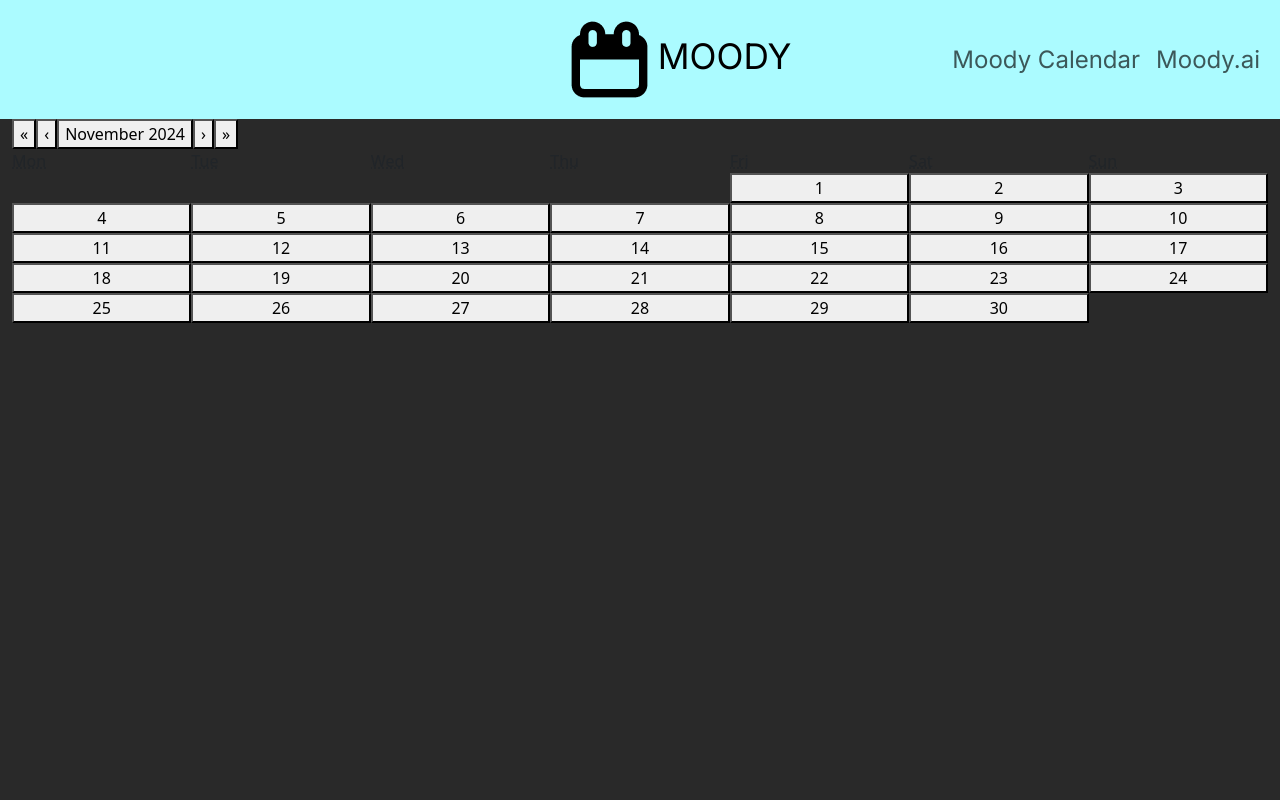
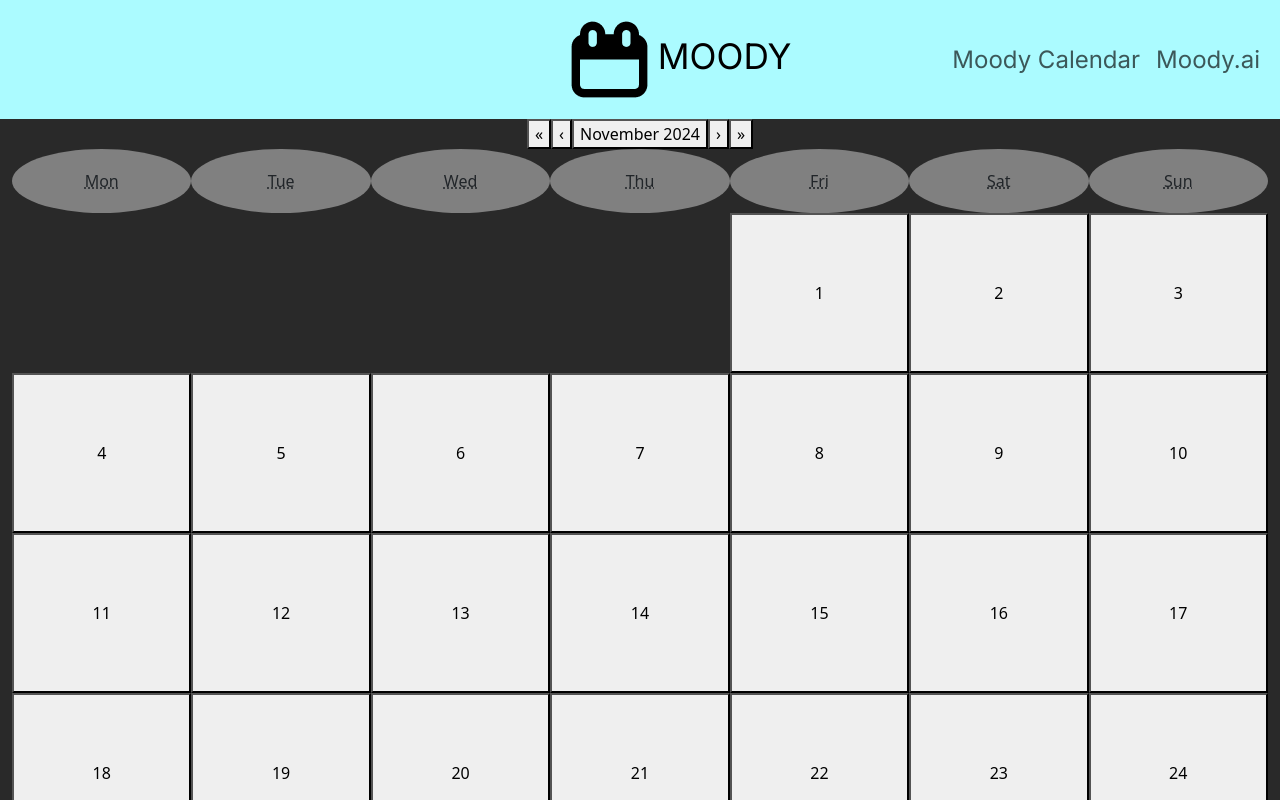
Before and after one commit to Jpdl925/Moody, a React (Vite) app: page /Calendar in a window 1280 px wide. Shown: the top 800 px of the page. Built offline with nearby package versions, Linux system fonts and the light colour scheme.

Commit message:
Styling needs to be fixed

```diff
--- a/src/components/months/january.tsx
+++ b/src/components/months/january.tsx
@@ -1,22 +1,31 @@
-import { Container, Image, Nav, Navbar, Table } from "react-bootstrap"
-import CalendarImage from '../../assets/Calendar.png';
+import { Container, Image, Nav, Navbar, Table } from "react-bootstrap";
+import CalendarImage from "../../assets/Calendar.png";
 import { Button } from "react-bootstrap";
 import Calendar from "react-calendar";
+import { useState } from "react";
+
+const january = () => {
 
 
-const january = () => {
+  const testfun = (e:any) => {
+    console.log(e);
+
+  }
+
   return (
     <>
       <Navbar expand="lg" className="py-3 navColor">
         <Container fluid>
           <Navbar.Toggle aria-controls="basic-navbar-nav" className="order-1" />
 
-
           <Navbar.Brand href="#home" className="navTitle">
-          <Image src={CalendarImage}/> MOODY
+            <Image src={CalendarImage} /> MOODY
           </Navbar.Brand>
 
-        <Navbar.Collapse id="basic-navbar-nav" className="order-2 justify-content-end">
+          <Navbar.Collapse
+            id="basic-navbar-nav"
+            className="order-2 justify-content-end"
+          >
             <Nav className=" navLinks">
               <Nav.Link href="#calendar">Moody Calendar</Nav.Link>
               <Nav.Link href="#ai">Moody.ai</Nav.Link>
@@ -26,34 +35,14 @@ const january = () => {
       </Navbar>
 
       <Container fluid>
-      <Calendar showNeighboringMonth={false}/>
-    {/* <Table >
-      <thead>
-        <tr className="text-center">
-          <th><Button className="dayBTN">S</Button></th>
-          <th><Button className="dayBTN">M</Button></th>
-          <th><Button className="dayBTN">T</Button></th>
-          <th><Button className="dayBTN">W</Button></th>
-          <th><Button className="dayBTN">T</Button></th>
-          <th><Button className="dayBTN">F</Button></th>
-          <th><Button className="dayBTN">S</Button></th>
-        </tr>
-      </thead>
-      <tbody className="text-center">
-        <tr>
-          <td><Button className="dayBTN">1</Button></td>
-          <td><Button className="dayBTN">2</Button></td>
-          <td><Button className="dayBTN">3</Button></td>
-          <td><Button className="dayBTN">4</Button></td>
-          <td><Button className="dayBTN">5</Button></td>
-          <td><Button className="dayBTN">6</Button></td>
-          <td><Button className="dayBTN">7</Button></td>
-        </tr>
-      </tbody>
-    </Table> */}
+        <Calendar
+        showNeighboringMonth={false}
+        // Onclickday can trigger module pop up
+
+        />
       </Container>
     </>
-  )
-}
+  );
+};
 
-export default january
+export default january;
--- a/src/index.css
+++ b/src/index.css
@@ -20,22 +20,24 @@ html, body{
     font-size: 150%;
 }
 /* ------------------------------------------------------------------END OF NAV------------------------------------------------------------------ */
-.react-calendar {
-    height: 100%;
-    display: flex;
-    flex-direction: column;
-  }
+.react-calendar__navigation{
+  text-align: center;
+  margin: 0 ;
+}
+.react-calendar__month-view__weekdays{
+  text-align: center;
+  width: 100vw;
+  max-width: 100%;
+}
+.react-calendar__month-view__weekdays__weekday{
+  background-color: gray;
+  border-radius: 50%;
+  padding: 20px;
 
-  /* Make the days grid (where the days are shown) take up full height */
-  .react-calendar__month-view__days {
-    flex-grow: 1;               /* Allow the days area to grow and take up available space */
-    display: flex;
-    flex-wrap: wrap;
-    align-content: flex-start;  /* Align the days to the top of the container */
-  }
-
-  /* Optional: To adjust the day tiles if they overflow or you want them to fill the space */
-  .react-calendar__tile {
-    flex: 1 0 14.28%;            /* Make each day tile fill 1/7th of the container width */
-    box-sizing: border-box;      /* Ensure padding doesn't affect the width */
-  }
+}
+.react-calendar__month-view__days{
+  height: 100vh;
+  width: 100vw;
+  max-width: 100%;
+  max-height: 100%;
+}
```
Lines whose indentation alone changed are shown as unchanged.
